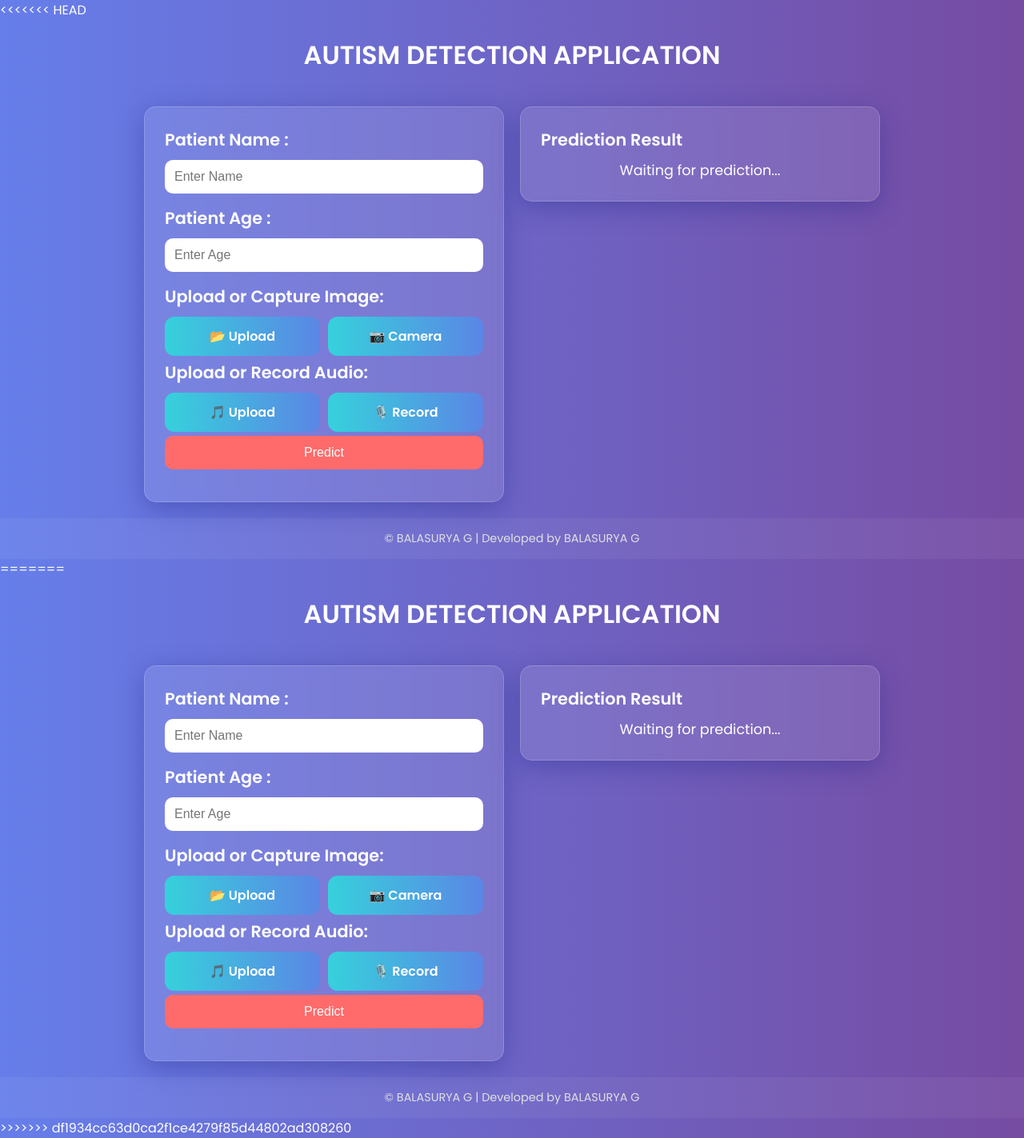
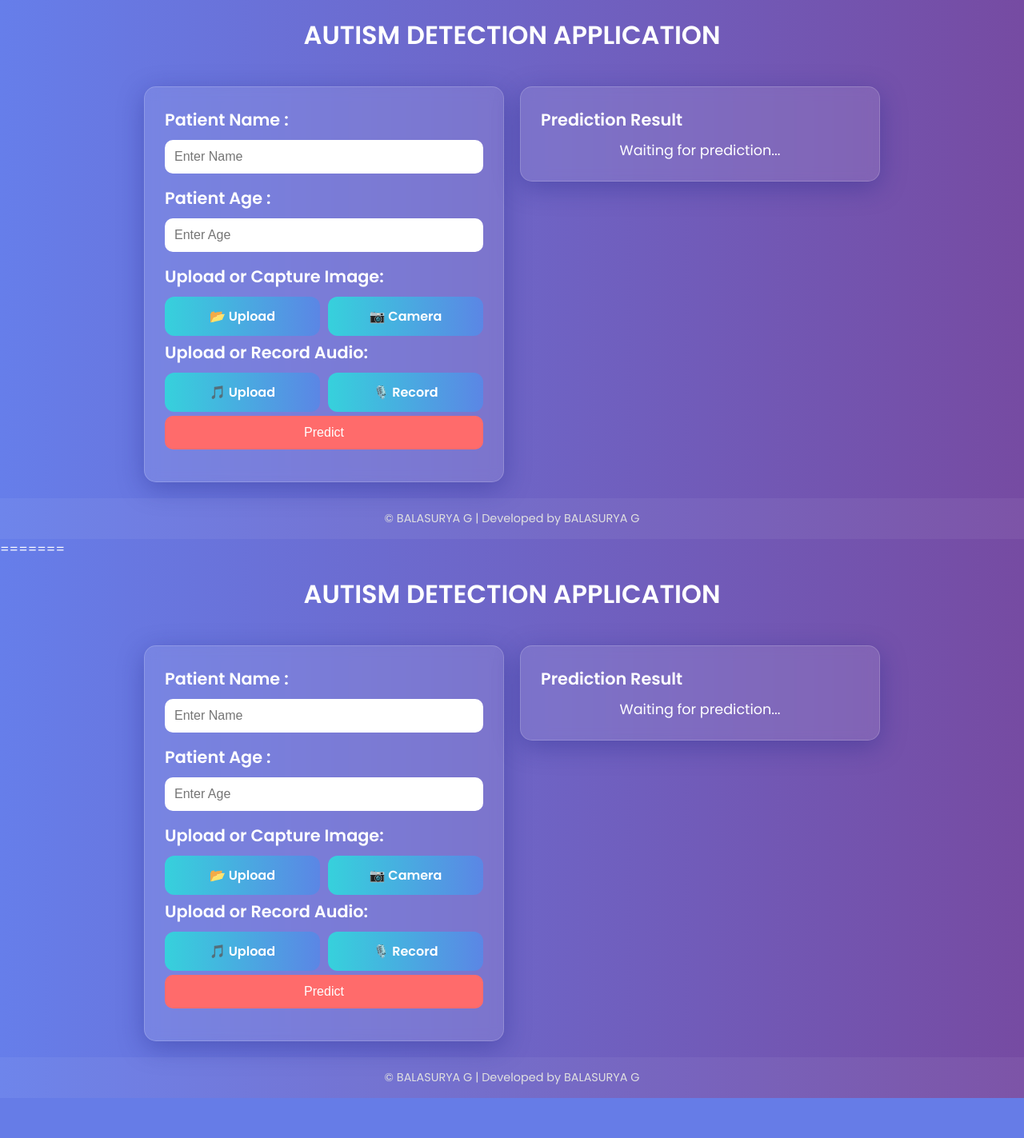
Before and after one commit to BATCH11ECE/ASDPROJECT, a Flask app: page / in a window 1280 px wide. Shown: the whole page at 80% size. After the commit the page ends 1373 px from the top, so only its background shows below. Run offline with Flask 3, Linux system fonts and the light colour scheme.

Commit message:
Update index.html

```diff
--- a/templates/index.html
+++ b/templates/index.html
@@ -1,4 +1,3 @@
-<<<<<<< HEAD
 <!DOCTYPE html>
 <html lang="en">
 <head>
@@ -288,4 +287,3 @@
 
 </body>
 </html>
->>>>>>> df1934cc63d0ca2f1ce4279f85d44802ad308260
```
